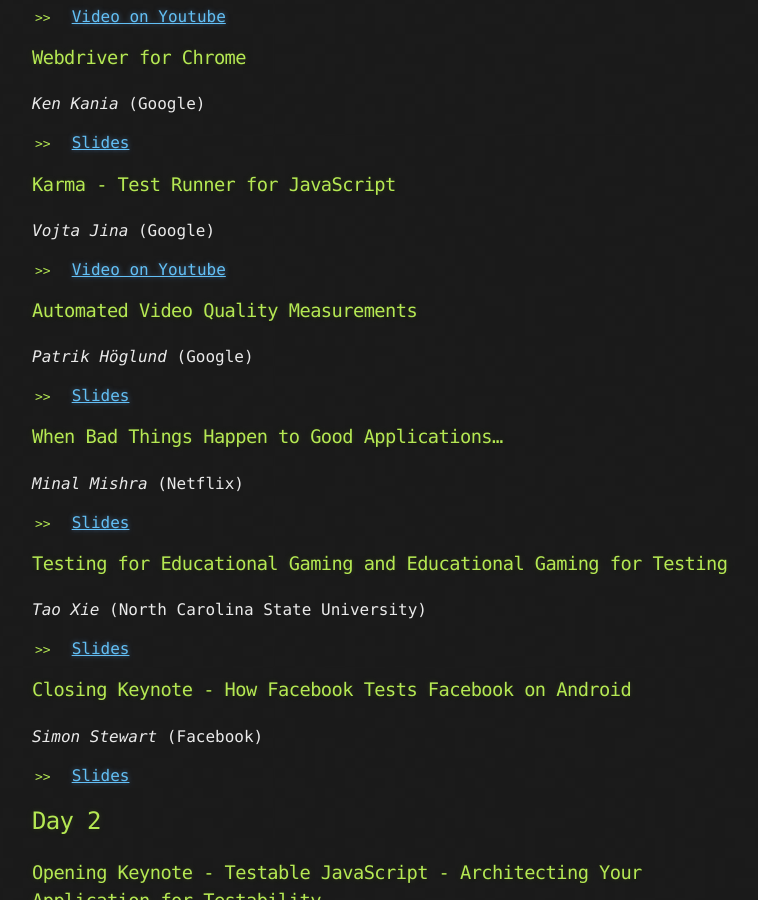
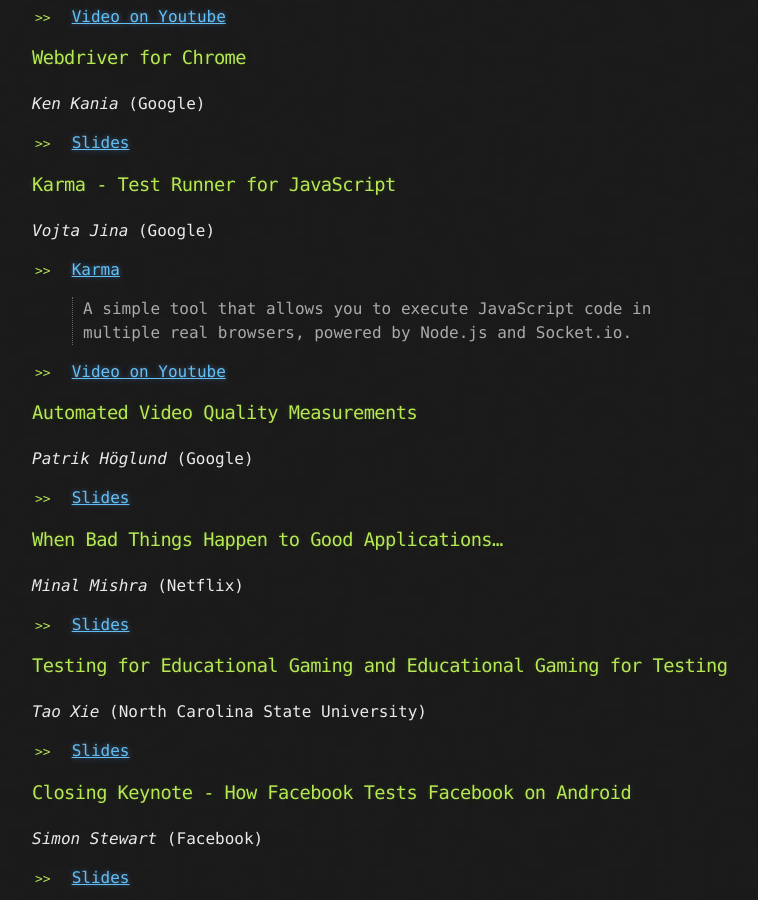
Before and after one commit to scorix/scorix.github.io, a Jekyll site: the page built from _posts/2013-05-13-GTAC-2013-NOTES.markdown, in a window 1280 px wide and 900 px high, scrolled down 3057 px. Shown: the whole window, without its empty margins (258-1016 px from the left). Built offline with Jekyll 4.4.1, drawn with Linux system fonts in a browser that asks for light colours.

Commit message:
gtac 2013 notes

```diff
--- a/_posts/2013-05-13-GTAC-2013-NOTES.markdown
+++ b/_posts/2013-05-13-GTAC-2013-NOTES.markdown
@@ -100,6 +100,10 @@
 ### Karma - Test Runner for JavaScript
 *Vojta Jina* (Google)
 
+* [Karma][Karma]
+
+> A simple tool that allows you to execute JavaScript code in multiple real browsers, powered by Node.js and Socket.io.
+
 * [Video on Youtube](http://www.youtube.com/watch?v=YG5DEzaQBIc&list=SPSIUOFhnxEiCODb8XQB-RUQ0RGNZ2yW7d)
 
 ### Automated Video Quality Measurements
@@ -198,3 +202,4 @@
 [Radiator]: https://github.com/westarete/radiatorview-plugin
 [VCR]: https://github.com/vcr/vcr
 [Cucumber]: https://github.com/cucumber/cucumber
+[Karma]: https://github.com/karma-runner/karma
```
